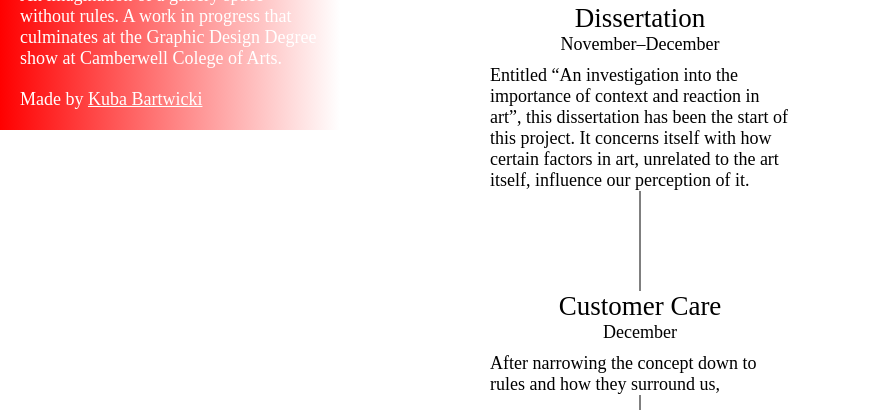
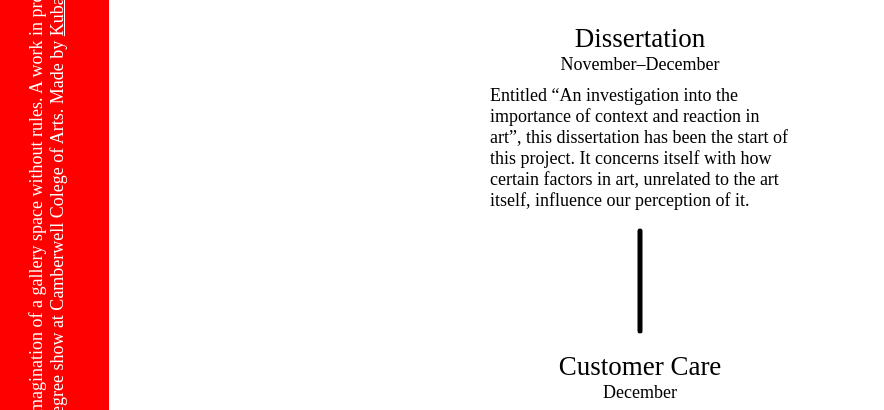
Before and after one commit to kubabartwicki/artisresponse, a website: page index.html in a window 1280 px wide. Shown: the part 77-487 px from the top of the page, without its empty margins (0-884 px from the left). Drawn offline with nearby package versions, Linux system fonts and the light colour scheme.

Commit message:
More work on lines and header

```diff
--- a/index.html
+++ b/index.html
@@ -11,18 +11,19 @@
 	<script src="js/site.js"></script>
 </head>
 <body class="home">
-<main>
+
 	<header>
 		<h1>Art is Response</h1>
 		<p>An imagination of a gallery space without rules. A work in progress that culminates at the Graphic Design Degree show at Camberwell Colege of Arts.</p>
 		<p>Made by <a href="../">Kuba Bartwicki</a>
 	</header>
 
-	<main>
+	<main class="canvas-container">
+	<canvas id="canvas" width="100" height="100" style="position:absolute"></canvas>
+
 	<div class="wrapper">
 	<div class="timeline-wrapper">
 		<ul class="timeline">
-			<canvas id="canvas" width="100" height="100" style="position:absolute"></canvas>
 			<li class="timeline-element timeline-first-element">
 				<h2>Dissertation</h2>
 				<time>November–December</time>
@@ -69,7 +70,8 @@
 		</ul>
 	</div>
 	</div>
+
+	</div>
 	</main>
-</main>
 </body>
 </html>
--- a/js/site.js
+++ b/js/site.js
@@ -5,17 +5,21 @@ var Site = {
 		$(window).resize(function() { respond(); });
 
 		function draw(source, target){
+
+			var brush = new Image();
+			brush.src = 'http://www.tricedesigns.com/wp-content/uploads/2012/01/brush2.png';
+
 			var canvas = document.getElementById('canvas');
 			var canvasHtml = $('#canvas');
 			var ctx = canvas.getContext('2d');
 
-			var offsetSource = source.position();
-			var x1 = source.width()/2;
-			var y1 = offsetSource.top + source.height();
+			var offsetSource = source.offset();
+			var x1 = canvasHtml.width()/2;
+			var y1 = offsetSource.top + source.height() + 20;
 
 			var offsetTarget = target.offset();
-			var x2 = target.width()/2;
-			var y2 = offsetTarget.top - 80;
+			var x2 = canvasHtml.width()/2;
+			var y2 = offsetTarget.top - 20;
 
 			var width = $(canvas).parent().width();
 
@@ -23,6 +27,8 @@ var Site = {
 			ctx.moveTo(x1,y1);
 			ctx.lineTo(x2,y2);
 			ctx.strokeStyle = '#000000';
+			ctx.lineWidth = 5;
+  			ctx.lineJoin = ctx.lineCap = 'round';
 			ctx.stroke();
 		}
 
@@ -40,31 +46,31 @@ var Site = {
 
 			if ( source.hasClass('timeline-third-element') && target.hasClass('timeline-fourth-element') ) {
 
-				x1 = source.width()/2 - 40;
-				y1 = offsetSource.top + source.height()/4;
+				x1 = canvasHtml.width()/2 - 40;
+				y1 = offsetSource.top + source.height()/2 - 60;
 				x2 = target.width()/2;
-				y2 = offsetTarget.top - 80;
+				y2 = offsetTarget.top - 20;
 
 			} else if ( source.hasClass('timeline-third-element') && target.hasClass('timeline-fifth-element') ) {
 
 				x1 = source.width()/2 + 40;
-				y1 = offsetSource.top + source.height()/4;
+				y1 = offsetSource.top + source.height()/2 - 60;
 				x2 = canvasHtml.width() - target.width()/2;
-				y2 = offsetTarget.top - 80;
+				y2 = offsetTarget.top - 20;
 
 			} else if ( source.hasClass('timeline-fourth-element') && target.hasClass('timeline-sixth-element') ) {
 
 				x1 = source.width()/2;
-				y1 = offsetSource.top + source.height() - 80;
+				y1 = offsetSource.top + source.height() + 20;
 				x2 = target.width()/2 - 40;
-				y2 = offsetTarget.top - 80;
+				y2 = offsetTarget.top - 20;
 
 			} else if ( source.hasClass('timeline-fifth-element') && target.hasClass('timeline-sixth-element') ) {
 
 				x1 = canvasHtml.width() - source.width()/2;
-				y1 = offsetSource.top + source.height() - 80;
+				y1 = offsetSource.top + source.height() + 20;
 				x2 = target.width()/2 + 40;
-				y2 = offsetTarget.top - 80;
+				y2 = offsetTarget.top - 20;
 
 			};
 
@@ -74,6 +80,8 @@ var Site = {
 			ctx.beginPath();
 			ctx.moveTo(x1,y1);
 			ctx.lineTo(x2,y2);
+			ctx.lineWidth = 5;
+  			ctx.lineJoin = ctx.lineCap = 'round';
 			ctx.strokeStyle = '#000000';
 			ctx.stroke();
 		}
--- a/style.css
+++ b/style.css
@@ -46,11 +46,24 @@ img {
 
 /* header */
 header {
-	max-width: 300px;
-	background: linear-gradient(to right, red 0%,#ffffff 100%);
+	background: red;
 	padding: 20px;
 	color: #fff;
 	max-width: none;
+	transform: rotate(-90deg);
+	transform-origin: 100% 0;
+	position: fixed;
+	left: 0;
+	top: 0;
+	margin-left: -100vh;
+	max-width: calc(100vh - 40px);
+}
+header p, header h1 {
+	display: inline;
+	line-height: 20px;
+}
+header p {
+
 }
 header h1 {
 	font-family: "jaf-peacock", sans-serif;
@@ -61,30 +74,31 @@ header p:last-of-type {
 header p a {
 	color: #fff;
 }
-@media (min-width: 1000px) {
-	header {
-		position: absolute;
-		top: 0;
-		max-width: 300px;
-	}
-}
 
 /* timeline */
+.canvas-container {
+	position: relative;
+	max-width: 780px;
+	margin: 0 auto;
+}
+header p {
+	max-width: none;
+}
 canvas {
 	left: 0;
+	top: 0;
 }
 .timeline-wrapper {
 	text-align: center;
-	margin: 80px auto;
-	position: relative;
-	max-width: 780px;
+	margin: 0 auto;
+	padding: 100px 0;
 }
 .timeline-element {
-	margin: 0 auto 100px auto;
+	margin: 0 auto 140px auto;
 	position: relative;
 }
 .timeline-child {
-	margin-top: 100px;
+	margin-top: 140px;
 }
 .timeline-child .timeline-element:nth-child(1) {
 	margin-left: -120px;
```
Also changed, not shown: dist/style.css.
